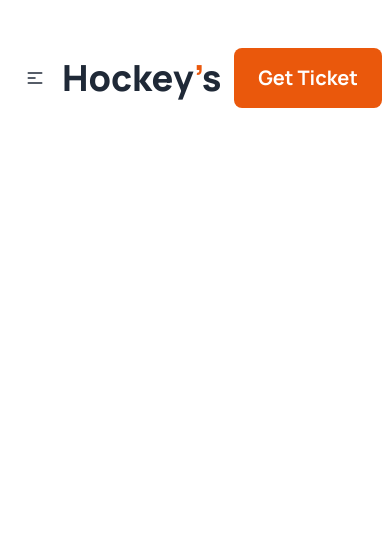
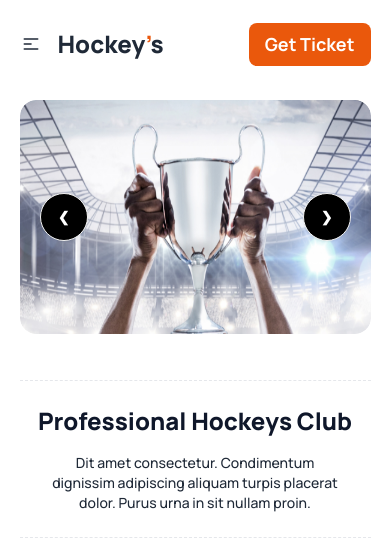
Before and after one commit to MDgaddafi/Online-Sports, a plain HTML site: page index.html in a window 390 px wide. Drawn offline with nearby package versions, Linux system fonts and the light colour scheme.

Commit message:
Professional Hockeys Club

```diff
--- a/index.html
+++ b/index.html
@@ -34,12 +34,12 @@
   </head>
   <body class="font-google-font">
     <!-- Header Section -->
-    <header class="lg:w-[70%] mt-10 m-auto">
+    <header class="lg:w-[70%] lg:mt-10 mt-3 w-[90%] m-auto">
       <div class="header-sectionn">
-        <div class="navbar bg-base-100">
+        <div class="navbar p-0 bg-base-100">
           <div class="navbar-start">
             <div class="dropdown">
-              <div tabindex="0" role="button" class="btn btn-ghost lg:hidden">
+              <div tabindex="0" role="button" class="btn btn-ghost pl-[0px] lg:hidden">
                 <svg xmlns="http://www.w3.org/2000/svg" class="h-5 w-5" fill="none" viewBox="0 0 24 24" stroke="currentColor"><path stroke-linecap="round" stroke-linejoin="round" stroke-width="2" d="M4 6h16M4 12h8m-8 6h16" /></svg>
               </div>
               <ul tabindex="0" class="menu menu-sm dropdown-content mt-3 z-[1] p-2 shadow bg-base-100 rounded-box w-52">
@@ -50,7 +50,7 @@
                 <li><a>Contact</a></li>
               </ul>
             </div>
-            <a class="cursor-pointer font-extrabold text-4xl">Hockey<span class="text-orange-600">’</span>s</a>
+            <a class="cursor-pointer font-extrabold lg:text-4xl text-2xl">Hockey<span class="text-orange-600">’</span>s</a>
           </div>
           <div class="navbar-center hidden xl:flex lg:flex">
             <ul class="menu menu-horizontal mr-11">
@@ -63,13 +63,48 @@
           </div>
           <div class="navbar-end">
             <a class="mr-6 text-2xl hidden lg:block" href="http://" target="_blank" rel="noopener noreferrer"><i class="fa-solid fa-magnifying-glass" style="color: #d1d1d1;"></i></a>
-            <a class="cursor-pointer rounded-lg bg-orange-600 text-white text-xl font-bold px-6 py-4">Get Ticket</a>
+            <a class="cursor-pointer rounded-lg bg-orange-600 text-white lg:text-xl text-[18px] font-bold px-4 py-2 lg:px-6 lg:py-4">Get Ticket</a>
           </div>
         </div>
       </div>
     </header>
     <main>
+      <!-- Gallery with slider -->
+      <div class="slider-section lg:w-[70%] w-[90%] lg:mt-10 mt-6 m-auto">
+        <div class="carousel w-full rounded-2xl">
+          <div id="slide1" class="carousel-item relative w-full">
+            <img src="Images/1.png" class="lg:h-[550px] rounded-2xl w-full " />
+            <div class="absolute flex justify-between transform -translate-y-1/2 left-5 right-5 top-1/2">
+              <a href="#slide4" class="btn  bg-black  text-white btn-circle">❮</a>
+              <a href="#slide2" class="btn  bg-black  text-white btn-circle">❯</a>
+            </div>
+          </div>
+          <div id="slide2" class="carousel-item bg-cover relative w-full">
+            <img src="Images/2anner.webp" class="lg:h-[550px] rounded-2xl w-full" />
+            <div class="absolute flex justify-between transform -translate-y-1/2 left-5 right-5 top-1/2">
+              <a href="#slide1" class="btn bg-black  text-white btn-circle">❮</a>
+              <a href="#slide3" class="btn bg-black text-white btn-circle">❯</a>
+            </div>
+          </div>
+          <div id="slide3" class="carousel-item relative w-full">
+            <img src="Images/3banner.jpeg" class="lg:h-[550px] rounded-2xl w-full" />
+            <div class="absolute flex justify-between transform -translate-y-1/2 left-5 right-5 top-1/2">
+              <a href="#slide2" class="btn   bg-black  text-white btn-circle">❮</a>
+              <a href="#slide1" class="btn   bg-black  text-white btn-circle">❯</a>
+            </div>
+          </div>
+        </div>
+        <div>
 
+        </div>
+      </div>
+      <!-- Professional Hockeys ClubProfessional Hockeys Club -->
+      <div class="club lg:w-[70%] w-[90%] mt-10 mb-6 lg:my-24 m-auto">
+        <hr class="border-dashed">
+        <h2 class="lg:text-4xl text-2xl text-center font-extrabold text-slate-900 mt-6 lg:mt-8">Professional Hockeys Club</h2>
+        <p class="text-center m-auto font-medium lg:text-base text-sm lg:text-slate-400 w-[292px] lg:w-[600px] mt-4 mb-6 lg:mt-6 lg:mb-8">Dit amet consectetur. Condimentum dignissim adipiscing aliquam turpis placerat dolor. Purus urna in sit nullam proin. </p>
+        <hr class="border-dashed">
+      </div>
     </main>
     <footer>
 
```
Also changed, not shown: Images/2anner.webp (added), Images/3banner.jpeg (added).
